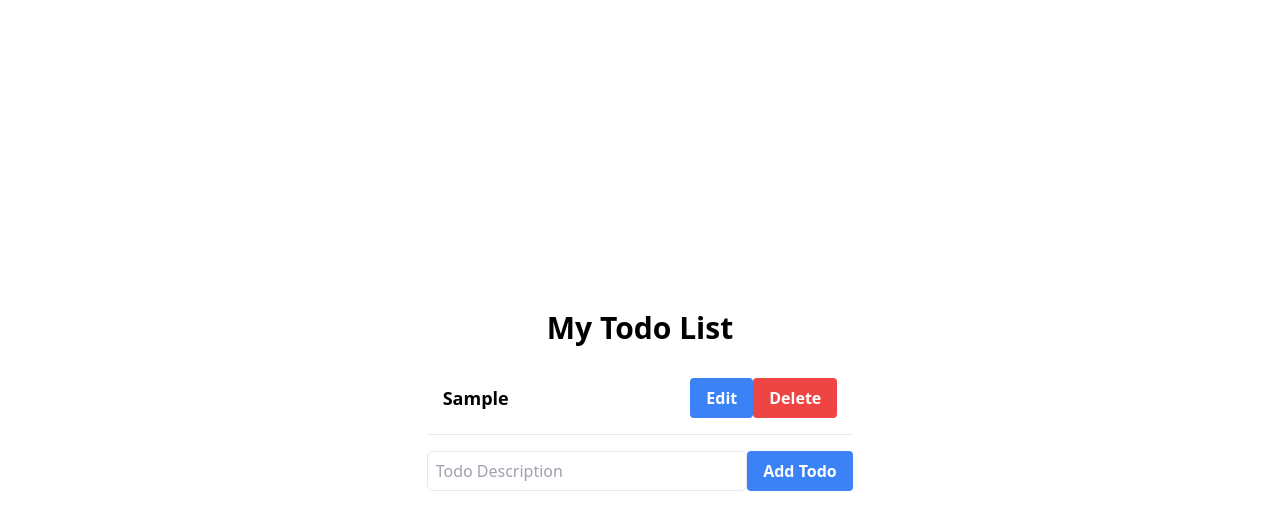
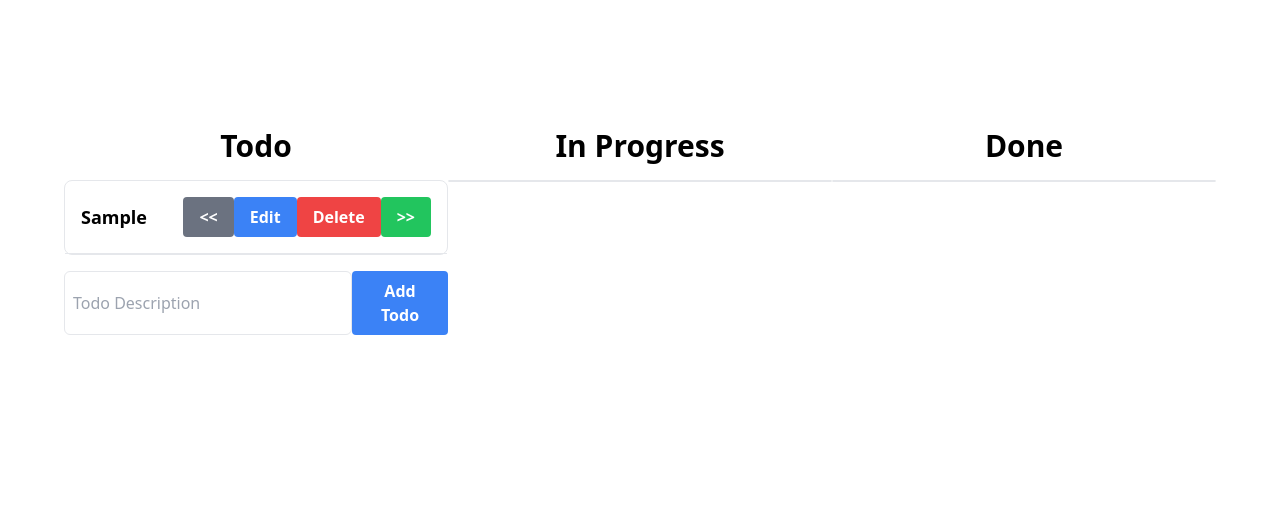
Before and after one commit to haticekaplan/todo-list-app, a React (Create React App) app: page / in a window 1280 px wide. Both pictures are taken after typing "Sample" into the empty fields and a click on the button "Add Todo". Shown: the top 530 px of the page. Built offline with nearby package versions, Linux system fonts and the light colour scheme.

Commit message:
clean up code, add changing todo status

```diff
--- a/src/App.js
+++ b/src/App.js
@@ -1,12 +1,16 @@
 import { useState, useEffect } from "react";
 import { v4 as uuid } from 'uuid';
+import EditTodo from "./components/EditTodo";
+import TodoItem from "./components/TodoItem";
+import DeleteModal from "./components/DeleteModal";
+import AddTodo from "./components/AddTodo";
+import { DONE_STATUS, IN_PROGRESS_STATUS, TODO_STATUS } from "./Constants";
 
 const App = () => {
   const [newTodoText, setNewTodoText] = useState("");
   const [todos, setTodos] = useState([]);
   const [deleteId, setDeleteId] = useState(null);
   const [editId, setEditId] = useState(null);
-  const [editText, setEditText] = useState("");
 
   useEffect(() => {
     const storedTodos = JSON.parse(localStorage.getItem('todos')) || [];
@@ -17,9 +21,6 @@ const App = () => {
     localStorage.setItem('todos', JSON.stringify(todos));
   }, [todos]);
 
-  const handleChangeTodoText = (e) => {
-    setNewTodoText(e.target.value);
-  }
   const handleDelete = (id) => {
     setDeleteId(id);
   }
@@ -34,9 +35,8 @@ const App = () => {
   }
   const handleEdit = (id, text) => {
     setEditId(id);
-    setEditText(text);
   }
-  const handleEditText = () => {
+  const handleEditText = (editText) => {
     const updatedTodos = todos.map(item => {
       if (item.id == editId) {
         return { ...item, text: editText }
@@ -45,81 +45,80 @@ const App = () => {
     });
     setTodos(updatedTodos);
     setEditId(null);
-    setEditText("");
   }
   const handleEditCancel = () => {
     setEditId(null);
-    setEditText("");
   }
   const handleAddTodoArray = () => {
     let todosArray = [...todos];
     let todoObject = {
       id: uuid(),
       text: newTodoText,
+      status: TODO_STATUS
     }
     todosArray.push(todoObject);
     setTodos(todosArray);
     setNewTodoText("");
   }
+  const handleChangeStatus = (id, nextStep) => {
+
+    let currentTodo = todos.find(item => item.id == id);
+
+    let newStatus = (currentTodo.status + (nextStep ? 1 : -1)) % 3;
+
+
+    const updatedTodos = todos.map(item => {
+      if (item.id == id) {
+        return { ...item, status: newStatus }
+      }
+      return item;
+    });
+    setTodos(updatedTodos);
+    setEditId(null);
+  }
 
   return (
-    <div className="flex justify-center items-center h-screen w-screen">
+    <div className="flex flex-col h-screen w-screen mt-32 px-16">
+      <div className="w-full flex flex-row">
         <div className="w-1/3">
-        <h2 className="text-3xl font-bold mb-4 text-center">My Todo List</h2>
-        {todos.map((item) => (
+          <h2 className="text-3xl font-bold mb-4 text-center">Todo</h2>
+        </div>
+        <div className="w-1/3">
+          <h2 className="text-3xl font-bold mb-4 text-center">In Progress</h2>
+        </div>
+        <div className="w-1/3">
+          <h2 className="text-3xl font-bold mb-4 text-center">Done</h2>
+        </div>
+      </div>
+      <div className="w-full flex flex-row">
+        {[TODO_STATUS, IN_PROGRESS_STATUS, DONE_STATUS].map((stat) =>
+          <div className="w-1/3">
+            <div className="border rounded-lg">
+              {todos.filter(todo => todo.status === stat).map((item, index) => (
                 <div key={item.id} className="flex items-center p-4 border-b">
                   {editId === item.id ? (
-              <>
-                <input
-                  type="text"
-                  value={editText}
-                  onChange={(e) => setEditText(e.target.value)}
-                  className="border rounded-md p-2 focus:outline-none focus:border-blue-500 w-full h-full"
+                    <EditTodo text={item.text} handleEditText={handleEditText} handleEditCancel={handleEditCancel} />
+                  ) : (
+                    <TodoItem
+                      todoItem={item}
+                      handleDelete={handleDelete}
+                      handleEdit={handleEdit}
+                      handleChangeStatus={handleChangeStatus}
                     />
-                <button className="bg-blue-500 text-white px-4 py-2 rounded ml-2" onClick={handleEditText}>Save</button>
-                <button className="bg-gray-300 text-black px-4 py-2 rounded ml-2" onClick={handleEditCancel}>Cancel</button>
-              </>
-            ) : (
-              <>
-                <span className="flex-1 text-lg font-semibold">{item.text}</span>
-                <button className="bg-blue-500 hover:bg-blue-700 text-white font-bold py-2 px-4 rounded w-1/8 h-1/8" onClick={() => handleEdit(item.id, item.text)}>Edit</button>
-                <button className="bg-red-500 hover:bg-blue-700 text-white font-bold py-2 px-4 rounded w-1/8 h-1/8"
-                  onClick={() => handleDelete(item.id)}>Delete</button>
-              </>
                   )}
                 </div>
               ))}
               {deleteId && (
-          <div className="absolute inset-0 flex items-center justify-center bg-gray-500 bg-opacity-50">
-            <div className="bg-white p-4 rounded-lg">
-              <p>Are you sure you want to delete this item?</p>
-              <div className="mt-4 flex justify-end">
-                <button className="mr-2 bg-red-500 text-white px-4 py-2 rounded" onClick={handleDeleteTodo}>Yes</button>
-                <button className="bg-gray-300 px-4 py-2 rounded" onClick={handleDeleteCancel}>No</button>
+                <DeleteModal handleDeleteTodo={handleDeleteTodo} handleDeleteCancel={handleDeleteCancel} />
+              )}
             </div>
+            {stat === TODO_STATUS &&
+              <div className="mt-4 flex">
+                <AddTodo newTodoText={newTodoText} setNewTodoText={setNewTodoText} handleAddTodoArray={handleAddTodoArray} />
               </div>
+            }
           </div>
         )}
-        <div className="mt-4 flex">
-          <div className="w-3/4">
-            <input
-              type="text"
-              className="border rounded-md p-2 focus:outline-none focus:border-blue-500 w-full h-full"
-              placeholder="Todo Description"
-              value={newTodoText}
-              onChange={handleChangeTodoText}
-            />
-          </div>
-          <div className="w-1/4">
-            <button
-              className="bg-blue-500 hover:bg-blue-700 text-white font-bold py-2 px-4 rounded w-full h-full"
-              type="submit"
-              onClick={handleAddTodoArray}
-            >
-              Add Todo
-            </button>
-          </div>
-        </div>
       </div>
     </div>
   );
--- /dev/null
+++ b/src/Constants.js
@@ -0,0 +1,5 @@
+const TODO_STATUS = 0;
+const IN_PROGRESS_STATUS = 1;
+const DONE_STATUS = 2;
+
+export { TODO_STATUS, IN_PROGRESS_STATUS, DONE_STATUS };
--- /dev/null
+++ b/src/components/AddTodo.js
@@ -0,0 +1,24 @@
+const AddTodo = ({ newTodoText, setNewTodoText, handleAddTodoArray }) => {
+  const handleChangeTodoText = (e) => {
+    setNewTodoText(e.target.value);
+  }
+  return (
+    <div className="flex w-full">
+      <input
+        type="text"
+        className="border rounded-md p-2 focus:outline-none focus:border-blue-500 w-3/4"
+        placeholder="Todo Description"
+        value={newTodoText}
+        onChange={handleChangeTodoText}
+      />
+      <button
+        className="bg-blue-500 hover:bg-blue-700 text-white font-bold py-2 px-4 rounded w-1/4"
+        type="submit"
+        onClick={handleAddTodoArray}
+      >
+        Add Todo
+      </button>
+    </div>
+  );
+}
+export default AddTodo;
--- /dev/null
+++ b/src/components/DeleteModal.js
@@ -0,0 +1,15 @@
+const DeleteModal = ({ handleDeleteTodo, handleDeleteCancel }) => {
+  return (
+    <div className="absolute inset-0 flex items-center justify-center bg-gray-500 bg-opacity-50">
+      <div className="bg-white p-4 rounded-lg">
+        <p>Are you sure you want to delete this item?</p>
+        <div className="mt-4 flex justify-end">
+          <button className="mr-2 bg-red-500 text-white px-4 py-2 rounded" onClick={handleDeleteTodo}>Yes</button>
+          <button className="bg-gray-300 px-4 py-2 rounded" onClick={handleDeleteCancel}>No</button>
+        </div>
+      </div>
+    </div>
+  );
+}
+
+export default DeleteModal;
--- /dev/null
+++ b/src/components/EditTodo.js
@@ -0,0 +1,22 @@
+import { useState } from "react";
+
+const EditTodo = ({ text, handleEditText, handleEditCancel }) => {
+  const [editText, setEditText] = useState(text);
+  const handleChangeEditText = (e) => {
+    setEditText(e.target.value);
+  }
+  return (
+    <div className="flex items-center w-screen">
+      <input
+        type="text"
+        value={editText}
+        onChange={handleChangeEditText}
+        className="border rounded-md p-2 focus:outline-none focus:border-blue-500 w-full h-full"
+      />
+      <button className="bg-blue-500 text-white px-4 py-2 rounded ml-2" onClick={() => handleEditText(editText)}>Save</button>
+      <button className="bg-gray-300 text-black px-4 py-2 rounded ml-2" onClick={handleEditCancel}>Cancel</button>
+    </div>
+  );
+}
+
+export default EditTodo;
--- /dev/null
+++ b/src/components/TodoItem.js
@@ -0,0 +1,25 @@
+import { DONE_STATUS, TODO_STATUS } from "../Constants";
+
+const TodoItem = ({ todoItem, handleDelete, handleEdit, handleChangeStatus }) => {
+  return (
+    <div className="flex items-center w-screen">
+      <span className="flex-1 text-lg font-semibold">{todoItem.text}</span>
+      <button
+        disabled={todoItem.status === TODO_STATUS}
+        className="bg-green-500 hover:bg-green-700 disabled:bg-gray-500 text-white font-bold py-2 px-4 rounded w-1/8 h-1/8"
+        onClick={() => handleChangeStatus(todoItem.id, false)}>{"<<"}</button>
+      <button
+        className="bg-blue-500 hover:bg-green-700 text-white font-bold py-2 px-4 rounded w-1/8 h-1/8"
+        onClick={() =>handleEdit(todoItem.id, todoItem.text)}>Edit</button>
+      <button
+        className="bg-red-500 hover:bg-blue-700 text-white font-bold py-2 px-4 rounded w-1/8 h-1/8"
+        onClick={() => handleDelete(todoItem.id)}>Delete</button>
+      <button
+        disabled={todoItem.status === DONE_STATUS}
+        className="bg-green-500 hover:bg-green-700 disabled:bg-gray-500 text-white font-bold py-2 px-4 rounded w-1/8 h-1/8"
+        onClick={() => handleChangeStatus(todoItem.id,true)}>{">>"}</button>
+    </div>
+  );
+}
+
+export default TodoItem;
```
Lines whose indentation alone changed are shown as unchanged.
